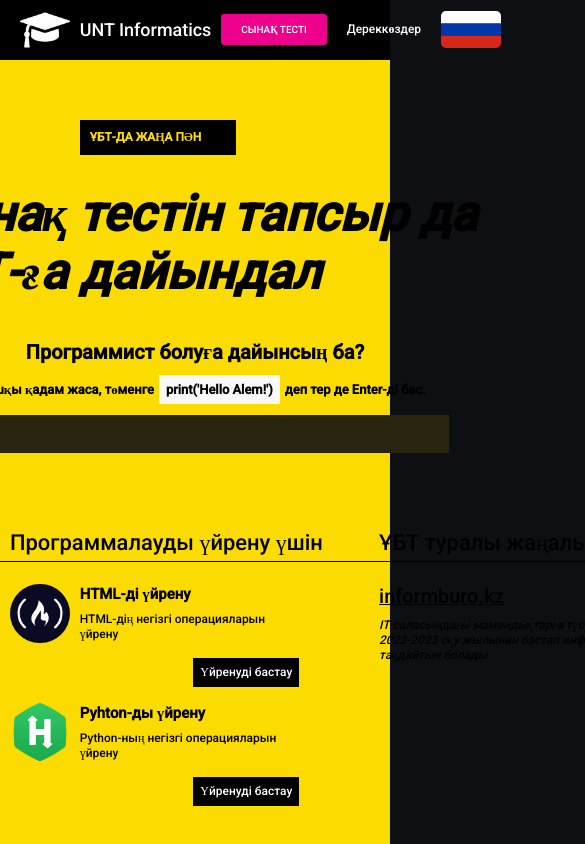
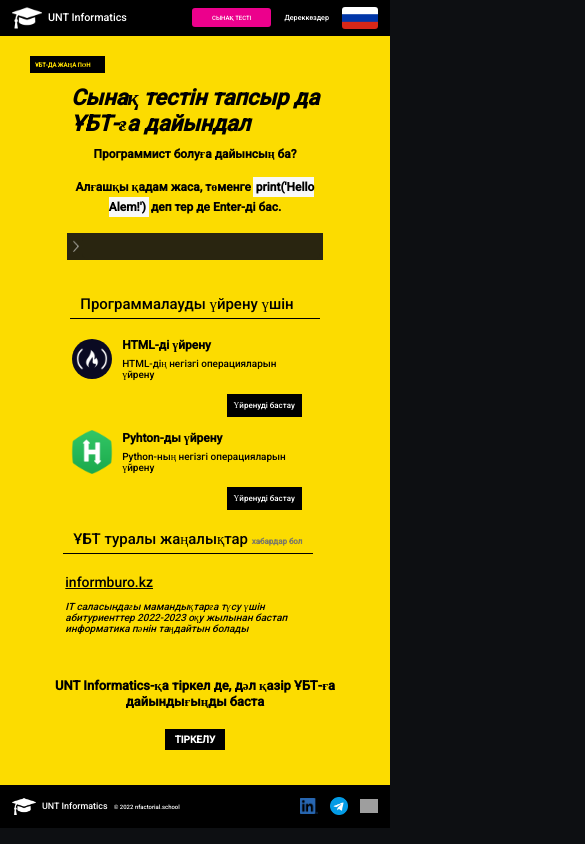
Before and after one commit to guinnod/new-unt-front, a React (Create React App) app: page / in a window 390 px wide. Shown: the top 844 px of the page, 585 px wide, since content can reach past the window. Built offline with nearby package versions, Linux system fonts and the light colour scheme; grey boxes are pictures that could not be loaded.

Commit message:
check em

```diff
--- a/src/components/footer/footer.css
+++ b/src/components/footer/footer.css
@@ -1,21 +1,21 @@
 .footer__anchor .header__anchor {
-    padding: 1rem;
+    padding: 1em;
 }
 
 .footer__anchor .logo__img {
-    width: 4rem;
+    width: 4em;
 }
 
 .footer__anchor .logo__text {
-    font-size: 1.5rem;
+    font-size: 1.5em;
 }
 
 .footer__anchor .header__button {
-    font-size: 1rem;
+    font-size: 1em;
 }
 
 .footer__logo {
-    width: 3rem;
+    width: 3em;
     cursor: pointer;
 }
 
--- a/src/components/headers/header-home/header-home.css
+++ b/src/components/headers/header-home/header-home.css
@@ -1,19 +1,19 @@
 .header-home__left {
-    margin: 0 0 0 3rem;
+    margin: 0 0 0 3em;
 }
 
 .header-home__portrait {
-    width: 6rem;
-    border-radius: 1rem;
+    width: 6em;
+    border-radius: 1em;
 }
 
 .header-home__name {
-    font-size: 3rem;
+    font-size: 3em;
 }
 
 .header-home__profile {
-    border-radius: 1rem;
-    padding: 1rem 0;
+    border-radius: 1em;
+    padding: 1em 0;
     cursor: pointer;
     position: relative;
 }
@@ -24,26 +24,26 @@
 
 .profile-drop {
     position: absolute;
-    top: 10rem;
+    top: 10em;
     background-color: #22262D;
-    border-radius: 1rem;
+    border-radius: 1em;
     z-index: 1;
-    padding: 1rem 0;
-    font-size: 2.5rem;
+    padding: 1em 0;
+    font-size: 2.5em;
     white-space: normal;
     margin: 0 !important;
     animation: rotateMenu 1000ms ease-in-out forwards;
     transform-origin: top center;
     overflow: hidden;
-    height: 20rem;
+    height: 20em;
 }
 
 .profile-drop li {
-    margin: 0 2rem 0 0;
+    margin: 0 2em 0 0;
 }
 
 .profile-drop ul {
-    margin: 1rem 0;
+    margin: 1em 0;
 }
 
 .profile-drop ul:hover {
--- a/src/components/headers/header-main/header-main.css
+++ b/src/components/headers/header-main/header-main.css
@@ -1,6 +1,6 @@
 .header-main__flag {
-    width: 6rem;
-    height: 3.7rem;
-    border-radius: 0.5rem;
+    width: 6em;
+    height: 3.7em;
+    border-radius: 0.5em;
     cursor: pointer;
 }
--- a/src/components/headers/header-working/header-working.css
+++ b/src/components/headers/header-working/header-working.css
@@ -1,5 +1,5 @@
 .header-working__image {
-    width: 5rem;
+    width: 5em;
     cursor: pointer;
 }
 
@@ -15,14 +15,14 @@
 }
 
 .header-working__time {
-    font-size: 2.5rem;
+    font-size: 2.5em;
     font-weight: 700;
 }
 
 .header-working__calculator {
     position: absolute;
     right: 0;
-    top: 10rem;
+    top: 10em;
     cursor: grab;
 }
 
--- a/src/components/headers/header/header.css
+++ b/src/components/headers/header/header.css
@@ -3,7 +3,8 @@
     display: flex;
     align-items: center;
     justify-content: space-between;
-    padding: 0 1rem;
+    padding: 0 1em;
+    font-size: 1rem;
 }
 
 .header__part:first-child {
@@ -16,11 +17,11 @@
 }
 
 .header__part > div > * {
-    margin: 0 1rem;
+    margin: 0 1em;
 }
 
 .header__button {
-    font-size: 1.2rem;
+    font-size: 1.2em;
     font-weight: 550;
     cursor: pointer;
 }
@@ -31,9 +32,21 @@
 }
 
 .header__button--pink {
-    font-size: 1rem;
+    font-size: 1em;
     background-color: #EC008C;
     border-radius: 0.3rem;
-    padding: 1rem 2rem;
+    padding: 1em 2rem;
     width: max-content;
 }
+
+@media screen and (max-width: 550px) {
+    .header__anchor {
+        font-size: 0.8rem;
+    }
+}
+
+@media screen and (max-width: 450px) {
+    .header__anchor {
+        font-size: 0.6rem;
+    }
+}
--- a/src/components/logo/logo.css
+++ b/src/components/logo/logo.css
@@ -4,11 +4,11 @@
 }
 
 .logo__img {
-    margin: 1rem;
-    width: 5rem;
+    margin: 1em;
+    width: 5em;
 }
 
 .logo__text {
     font-weight: 550;
-    font-size: 1.8rem;
+    font-size: 1.8em;
 }
--- a/src/pages/main/index.jsx
+++ b/src/pages/main/index.jsx
@@ -30,7 +30,7 @@
 
                     <div className='main__input'>
                         <img className='main__input__image' src={forinput} alt='input'></img>
-                        <input id="main__input" tabIndex={0} onKeyDown={(event) => { console.log(event, event.target.value) }} autoFocus>
+                        <input id="main__input" tabIndex={0} onKeyDown={(event) => {  }} autoFocus>
                         </input>
                     </div>
                 </div>
--- a/src/pages/main/main.css
+++ b/src/pages/main/main.css
@@ -61,12 +61,12 @@
     transform: rotate(180deg);
     width: 1rem;
     margin: 1rem 0.5rem;
-    font-size: 1.5rem;
 }
 
 .main__optional {
     display: flex;
     justify-content: space-around;
+    flex-wrap: wrap;
 }
 
 .main__optional--header {
@@ -74,11 +74,11 @@
     border-bottom: #000000 1px solid;
     width: 35rem;
     padding: 0.5rem 1rem;
-    margin: 1.2rem 0;
+    margin: 1.2rem 1rem;
 }
 
 .main__optional__news__root {
-    width: 35rem;
+    width: 38rem;
 }
 
 .main__optional--header--sub {
@@ -179,3 +179,160 @@
     margin: 2rem;
     font-size: 1.3rem;
 }
+
+@media screen and (max-width: 850px) {
+    .main__text--big {
+        font-size: 4rem;
+    }
+}
+
+@media screen and (max-width: 600px) {
+    .main__text--big {
+        font-size: 3rem;
+    }
+    .main__news {
+        padding: 0.7rem 1.9rem 0.7rem 0.7rem;
+        margin: 0 0 1.5rem 0;
+        font-size: 0.8rem;
+    }
+    .main__text--top {
+        padding: 3rem 4rem;
+    }
+    .main__text--top h1 {
+        margin: 2rem 0 0 0;
+        font-size: 1.5rem;
+    }
+
+    .main__text--top h4 {
+        font-size: 1.2rem;
+    }
+
+    .main__text--span {
+        padding: 0.4rem;
+        margin: 0 0.2rem;
+    }
+
+    #main__input {
+        font-size: 1rem;
+    }
+
+    .main__input {
+        width: 35rem;
+        padding: 0 0.3rem;
+    }
+
+    .main__input__image {
+        width: 0.6rem;
+        margin: 0.8rem 0.3rem;
+    }
+
+    .main__optional--header {
+        font-size: 1.5rem;
+        width: 23rem;
+        padding: 0.5rem 1rem;
+        margin: 1rem 0.8rem;
+    }
+
+    .main__optional__news__root {
+        width: 28rem;
+    }
+
+    .main__optional--header--sub {
+        font-size: 0.8rem;
+    }
+
+
+    .main__learn__block__anchor {
+        width: 24rem;
+    }
+
+    .main__learn__block__anchor a {
+        font-size: 0.8rem;
+    }
+
+    .main__learn__block__text {
+        height: 4.2rem;
+        white-space: normal;
+    }
+
+    .main__learn__block__text>div:first-child {
+        font-size: 1.2rem;
+    }
+
+    .main__learn__block__text>div:last-child {
+        font-size: 1rem;
+    }
+
+    .main__learn__img--circled {
+        width: 4rem;
+        margin: 1rem;
+    }
+
+    .main__learn__img--medium {
+        width: 6rem;
+    }
+
+    .main__optional__news {
+        padding: 1rem;
+    }
+
+    .main__optional__news>a {
+        font-size: 1.4rem;
+    }
+
+    .main__optional__news__content {
+        font-size: 1rem;
+    }
+
+    .main__ready__anchor {
+        padding: 2.5rem;
+    }
+
+    .main__ready__anchor h1 {
+        font-size: 1.3rem;
+    }
+
+    .main__ready {
+        width: 30rem;
+    }
+
+    .main__ready__button {
+        padding: 0.5rem 1rem;
+        margin: 1rem;
+        font-size: 1rem;
+    }
+}
+
+@media screen and (max-width: 500px) {
+    .main__text--big {
+        font-size: 2.2rem;
+    }
+    .main__news {
+        padding: 0.5rem 1.5rem 0.5rem 0.5rem;
+        margin: 0 0 1.2rem 0;
+        font-size: 0.6rem;
+    }
+    .main__text--top {
+        padding: 2rem 3rem;
+    }
+    .main__text--top h1 {
+        margin: 1rem 0 0 0;
+        font-size: 1.2rem;
+    }
+
+    .main__text--top h4 {
+        font-size: 1.2rem;
+        width: 25rem;
+        white-space: normal;
+        text-align: center;
+        line-height: 2rem;
+    }
+
+    .main__text--span {
+        padding: 0.3rem;
+    }
+
+    .main__input {
+        width: 25rem;
+    }
+}
```
